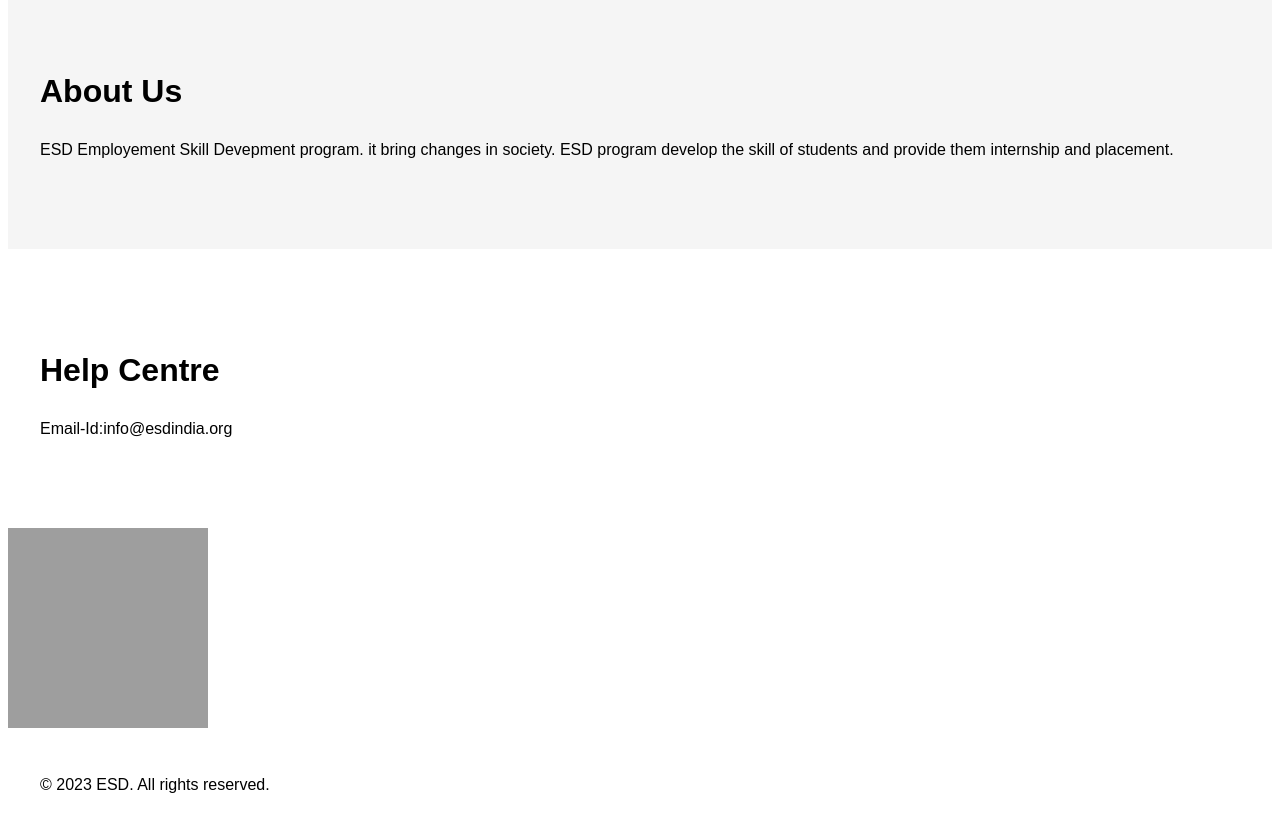
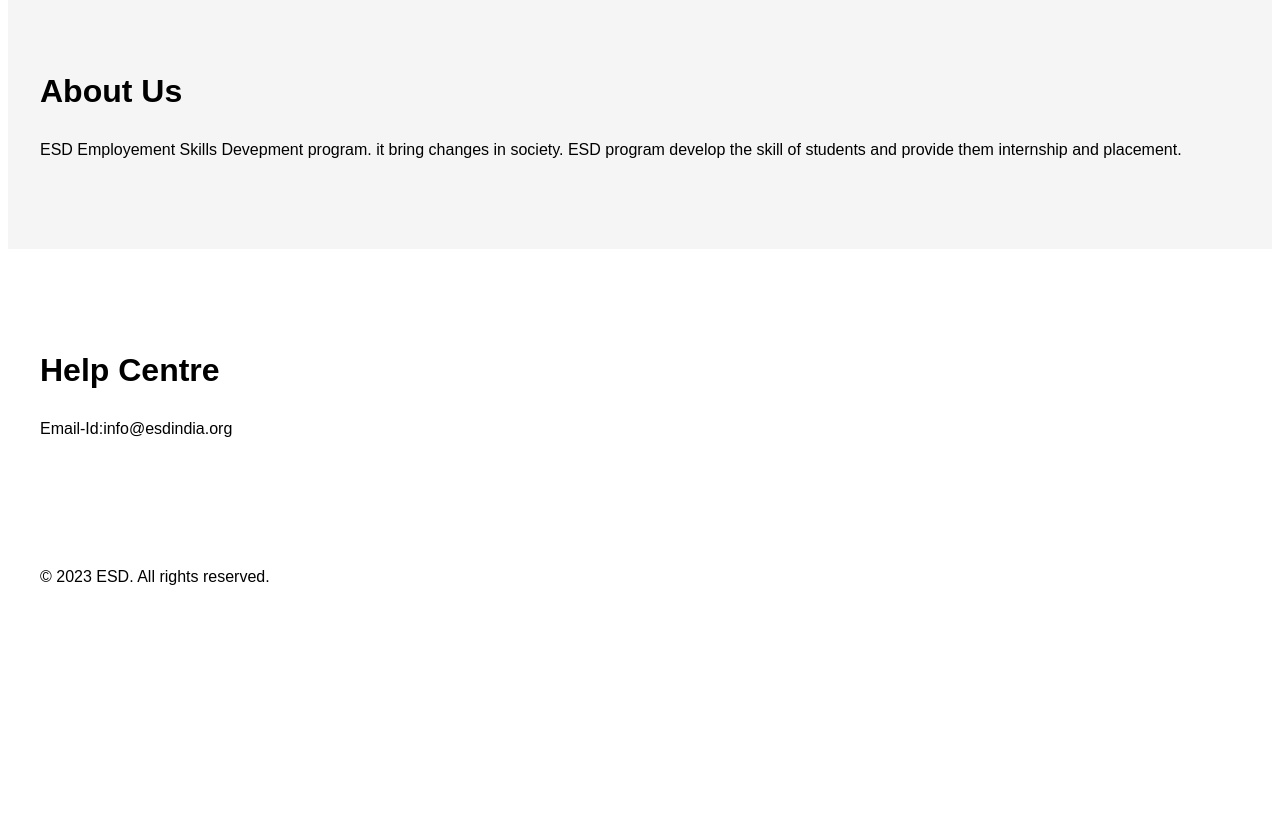
Before and after one commit to daisyji21/esdprogram, a plain HTML site: page index.html in a window 1280 px wide. Shown: the part 1200-2031 px from the top of the page. After the commit the page ends 1834 px from the top, so only its background shows below. Drawn offline with Linux system fonts and the light colour scheme; grey boxes are pictures that could not be loaded; a script that the page names is missing.

Commit message:
modified

```diff
--- a/index.html
+++ b/index.html
@@ -43,7 +43,7 @@
   <section id="about" class="about">
     <div class="container">
       <h2>About Us</h2>
-      <p>ESD Employement Skill Devepment program. it bring changes in society. ESD program develop the skill of students and provide them internship and placement. </p>
+      <p>ESD Employement Skills Devepment program. it bring changes in society. ESD program develop the skill of students and provide them internship and placement. </p>
     </div>
   </section>
 
@@ -53,9 +53,7 @@
       <p>Email-Id:info@esdindia.org</p>
     </div>
   </section>
-  <div >
-    <img src="https://encrypted-tbn0.gstatic.com/images?q=tbn:ANd9GcTz-QNTT33DbcxfXhB_FzGIlAtYe81F773j4ToQTnjEjG-UceJ432FRgAIjf9u4OXd99QQ&usqp=CAU"  alt="esd logo" width="200"  height="200" display="flex" justify content="center">
-    </div>
+
     <div{
       display=flex
       justify content="center"
```
